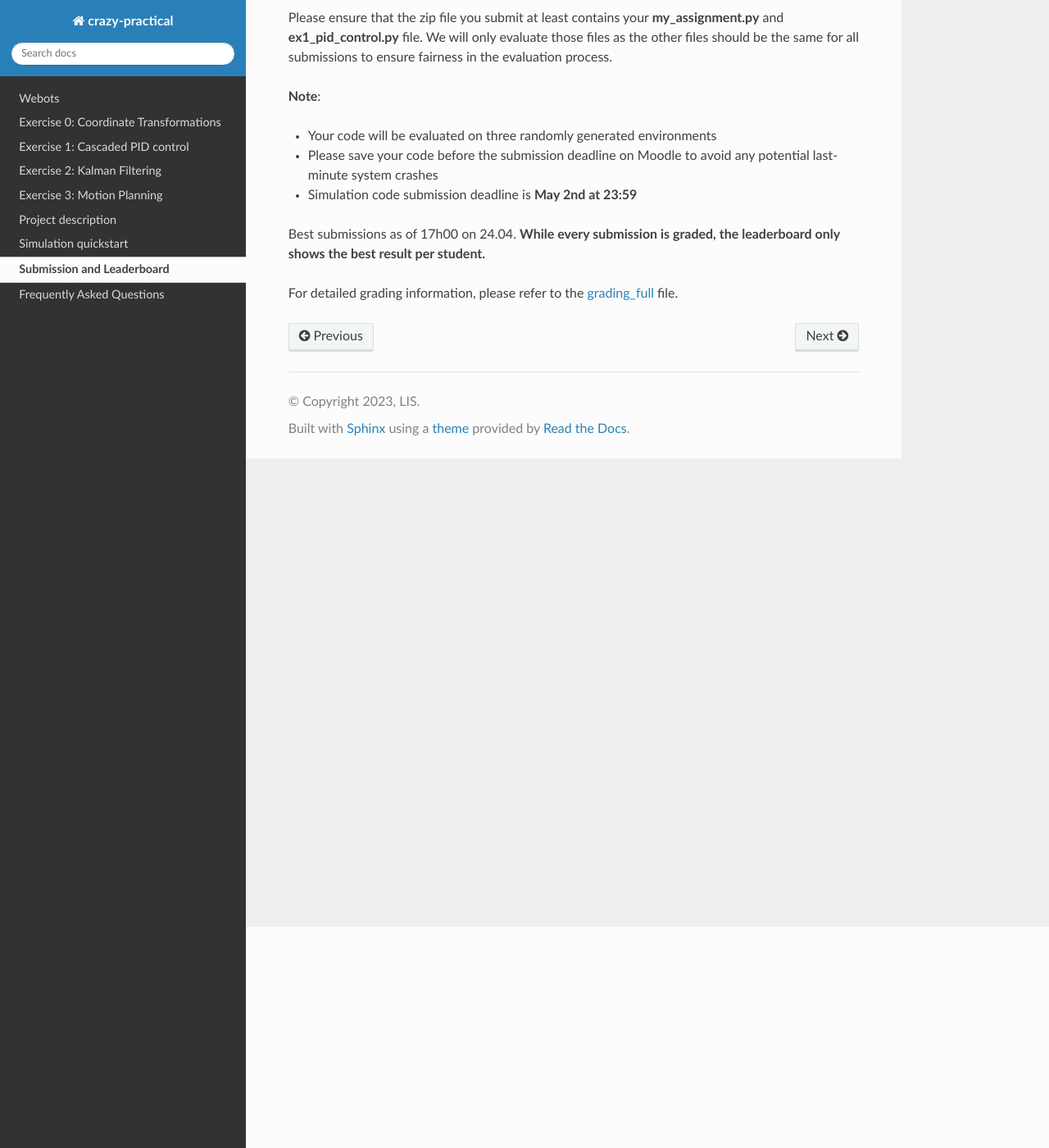
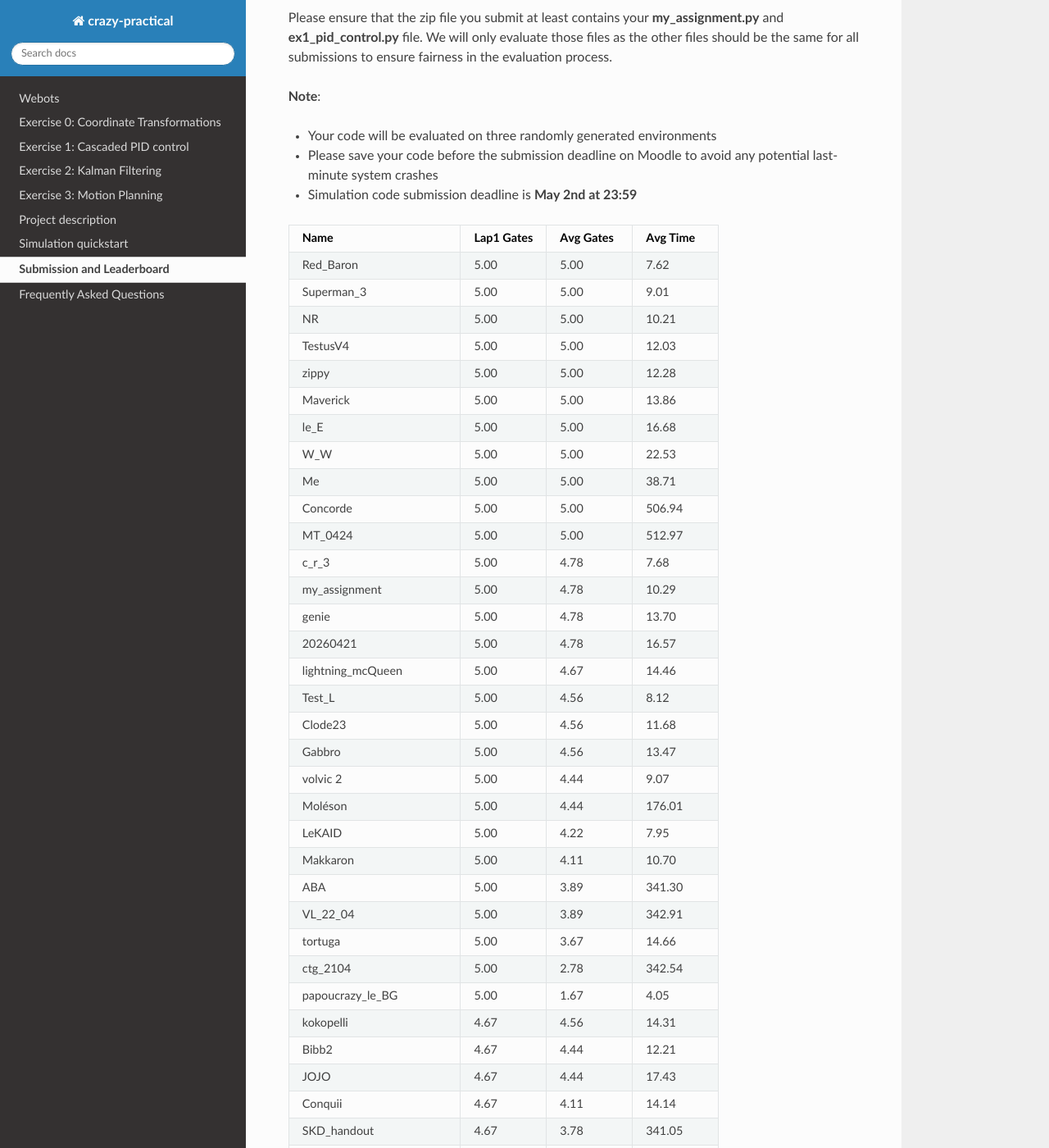
Before and after one commit to lis-epfl/micro-502, a Sphinx documentation site: the page built from docs/assignment/leaderboard.rst, in a window 1280 px wide and 1400 px high, scrolled down 270 px. Shown: the whole window at 82% size. Built offline with Sphinx 7.4.7 and the Read the Docs theme 3.1.0, drawn with Linux system fonts in a browser that asks for light colours; some of the changed text lies outside the part shown.

Commit message:
Leaderboard Update

```diff
--- a/docs/assignment/leaderboard.rst
+++ b/docs/assignment/leaderboard.rst
@@ -14,58 +14,62 @@ Please ensure that the zip file you submit at least contains your **my_assignmen
 - Simulation code submission deadline is **May 2nd at 23:59**
 
 
-===================== ============ =========== ==========
-Name                 Lap1 Gates  Avg Gates  Avg Time
-===================== ============ =========== ==========
-Red_Baron            5.00        5.00       7.62
-Superman_3           5.00        5.00       9.01
-NR                   5.00        5.00       10.21
-TestusV4             5.00        5.00       12.03
-zippy                5.00        5.00       12.28
-Maverick             5.00        5.00       13.86
-le_E                 5.00        5.00       16.68
-W_W                  5.00        5.00       22.53
-Concorde             5.00        5.00       506.94
-MT_0424              5.00        5.00       512.97
-c_r_3                5.00        4.78       7.68
-my_assignment        5.00        4.78       10.29
-genie                5.00        4.78       13.70
-20260421             5.00        4.78       16.57
-lightning_mcQueen    5.00        4.67       14.46
-Test_L               5.00        4.56       8.12
-Clode23              5.00        4.56       11.68
-volvic 2             5.00        4.44       9.07
-Moléson              5.00        4.44       176.01
-LeKAID               5.00        4.22       7.95
-Makkaron             5.00        4.11       10.70
-ABA                  5.00        3.89       341.30
-VL_22_04             5.00        3.89       342.91
-tortuga              5.00        3.67       14.66
-ctg_2104             5.00        2.78       342.54
-papoucrazy_le_BG     5.00        1.67       4.05
-kokopelli            4.67        4.56       14.31
-Bibb2                4.67        4.44       12.21
-JOJO                 4.67        4.44       17.43
-Conquii              4.67        4.11       14.14
-SKD_handout          4.67        3.78       341.05
-doudou               4.67        3.33       337.88
-Eggplant             4.33        4.44       19.11
-Vinci                4.33        4.33       10.28
-Zigounetti           4.33        4.11       8.92
-belsafe2             4.33        4.11       30.80
-Bird_V1000           4.33        3.67       343.54
-SegFault             4.33        3.33       341.42
-DM                   4.33        2.56       669.16
-Assignment_ACardaba  4.33        1.89       358.82
-sustainability       4.00        3.33       8.41
-noeud                4.00        3.11       7.35
-Dinoco               0.00        0.00       352.59
-MaxVerstappen        0.00        0.00       1000.00
-aerialSim_v0.0       0.00        0.00       1000.00
-racing_bug           0.00        0.00       1000.00
-===================== ============ =========== ==========
+.. csv-table::
+   :header: "Name", "Lap1 Gates", "Avg Gates", "Avg Time"
+   :widths: 30, 15, 15, 15
 
-Best submissions as of 17h00 on 24.04.
+   "Red_Baron", 5.00, 5.00, 7.62
+   "Superman_3", 5.00, 5.00, 9.01
+   "NR", 5.00, 5.00, 10.21
+   "TestusV4", 5.00, 5.00, 12.03
+   "zippy", 5.00, 5.00, 12.28
+   "Maverick", 5.00, 5.00, 13.86
+   "le_E", 5.00, 5.00, 16.68
+   "W_W", 5.00, 5.00, 22.53
+   "Me", 5.00, 5.00, 38.71
+   "Concorde", 5.00, 5.00, 506.94
+   "MT_0424", 5.00, 5.00, 512.97
+   "c_r_3", 5.00, 4.78, 7.68
+   "my_assignment", 5.00, 4.78, 10.29
+   "genie", 5.00, 4.78, 13.70
+   "20260421", 5.00, 4.78, 16.57
+   "lightning_mcQueen", 5.00, 4.67, 14.46
+   "Test_L", 5.00, 4.56, 8.12
+   "Clode23", 5.00, 4.56, 11.68
+   "Gabbro", 5.00, 4.56, 13.47
+   "volvic 2", 5.00, 4.44, 9.07
+   "Moléson", 5.00, 4.44, 176.01
+   "LeKAID", 5.00, 4.22, 7.95
+   "Makkaron", 5.00, 4.11, 10.70
+   "ABA", 5.00, 3.89, 341.30
+   "VL_22_04", 5.00, 3.89, 342.91
+   "tortuga", 5.00, 3.67, 14.66
+   "ctg_2104", 5.00, 2.78, 342.54
+   "papoucrazy_le_BG", 5.00, 1.67, 4.05
+   "kokopelli", 4.67, 4.56, 14.31
+   "Bibb2", 4.67, 4.44, 12.21
+   "JOJO", 4.67, 4.44, 17.43
+   "Conquii", 4.67, 4.11, 14.14
+   "SKD_handout", 4.67, 3.78, 341.05
+   "doudou", 4.67, 3.33, 337.88
+   "Eggplant", 4.33, 4.44, 19.11
+   "Vinci", 4.33, 4.33, 10.28
+   "Zigounetti", 4.33, 4.11, 8.92
+   "belsafe2", 4.33, 4.11, 30.80
+   "SegFault", 4.33, 3.67, 341.91
+   "Bird_V1000", 4.33, 3.67, 343.54
+   "DM", 4.33, 2.56, 669.16
+   "Assignment_ACardaba", 4.33, 1.89, 358.82
+   "sustainability", 4.00, 3.33, 8.41
+   "noeud", 4.00, 3.11, 7.35
+   "LeDroneJames", 1.00, 0.67, 32.08
+   "katzen", 0.00, 0.00, 338.50
+   "Dinoco", 0.00, 0.00, 352.59
+   "MaxVerstappen", 0.00, 0.00, 1000.00
+   "aerialSim_v0.0", 0.00, 0.00, 1000.00
+   "racing_bug", 0.00, 0.00, 1000.00
+
+Best submissions as of 18h24 on 27.04.
 **While every submission is graded, the leaderboard only shows the best result per student.**
 
 For detailed grading information, please refer to the `grading_full <https://github.com/lis-epfl/micro-502/blob/main/docs/assignment/grading_full.ods?raw=true>`_ file.
```
Also changed, not shown: 1 other file.
